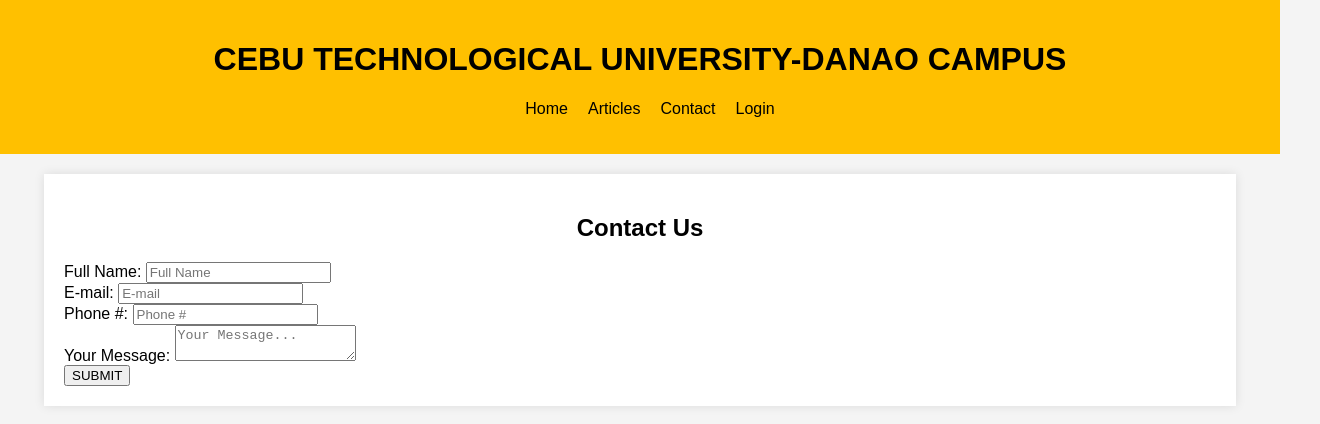
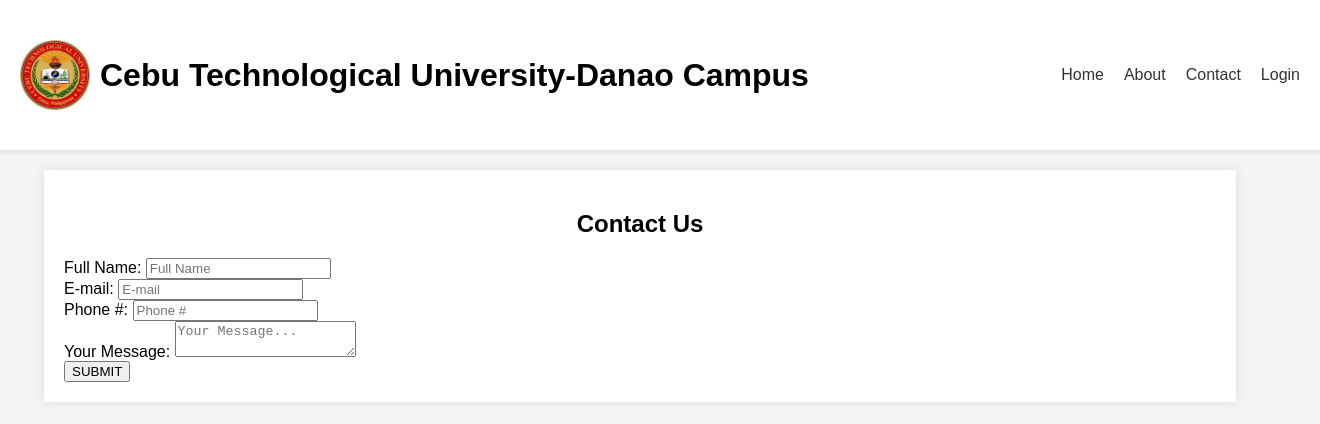
Before and after one commit to zybelle-dugho/article-, a plain HTML site: page contact.html in a window 1280 px wide. Shown: the whole page, 1320 px wide, since content can reach past the window. Drawn offline with Linux system fonts and the light colour scheme.

Commit message:
Update contact.html

```diff
--- a/contact.html
+++ b/contact.html
@@ -13,28 +13,46 @@
         }
 
         header {
-            background-color: #ffc000;
+    background-color: #fff; /* Added background color for better visual separation */
+    padding: 20px;
+    width: 100%;
+    display: flex;
+    justify-content: space-between; /* Distribute logo and nav evenly */
+    align-items: center; /* Vertically align logo and nav */
+    box-shadow: 0 2px 5px rgba(0, 0, 0, 0.1); /* Added a subtle shadow */
+}
+
+.logo {
+    display: flex;
+    align-items: center;
+}
+
+.logo-image {  /* Style for the image */
+    width: 70px;  /* Adjust as needed */
+    height: 70px; /* Adjust as needed */
+    margin-right: 10px; /* Adjust as needed */
+}
+
+.logo h1 {
+    font-size: 2.0em;
+    font-weight: bold;
     color: #000;
-            padding: 20px;
-            text-align: center;
-            justify-content: center;
 }
+
 nav ul {
     list-style: none;
-  margin: 10;
-  padding: 10;
+    margin: 0;
+    padding: 0;
     display: flex;
-  justify-content: center;
 }
 
 nav li {
-  margin-right: 20px;
+    margin-left: 20px; /* Added margin for spacing between nav items */
 }
 
 nav a {
     text-decoration: none;
-  color: black;
-  text-align: center;
+    color: #333; /* Changed color for better contrast */
 }
 
         h2 {
@@ -68,14 +86,19 @@ nav a {
     </style>
 </head>
 <body>
-    <header class="campus-article">
-        <h1>CEBU TECHNOLOGICAL UNIVERSITY-DANAO CAMPUS</h1>
-        <nav class="main-nav">
+    <header>
+      <div class="logo">
+            <img src="ctu.jpeg" alt="ctu logo" class="logo-image">
+            <h1>Cebu Technological University-Danao Campus</h1>
+        </div>
+        <nav>
             <ul>
                 <li><a href="index.html">Home</a></li>
-          <li><a href="article.html">Articles</a></li>
+                <li><a href="about.html">About</a></li>
                 <li><a href="contact.html">Contact</a></li>
                 <li><a href="login.html">Login</a></li>
+            </ul>
+        </nav>
     </header>
     <main>
       <div class="container">
```
Lines whose indentation alone changed are shown as unchanged.
